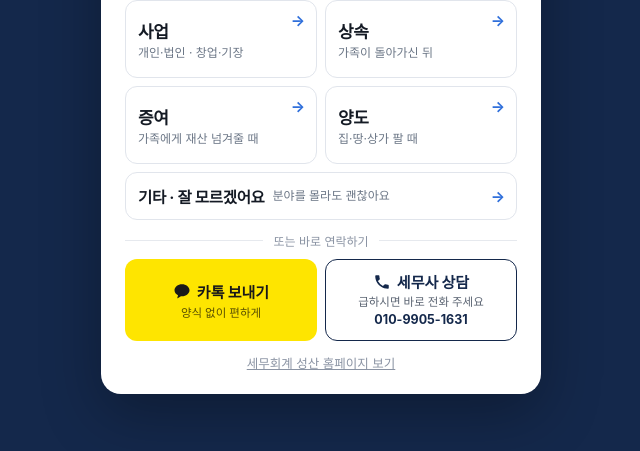
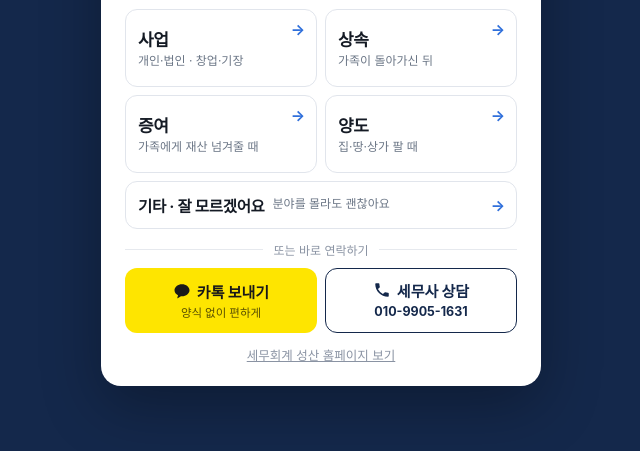
Before and after one commit to seongsantax/seongsantax.github.io, a plain HTML site: page talk.html in a window 1280 px wide. Shown: the part 227-678 px from the top of the page, without its empty margins (319-959 px from the left). Drawn offline with Linux system fonts and the light colour scheme; a web font is replaced by a local one.

Commit message:
상담 화면 전화 버튼: 급하시면 문구 삭제

```diff
--- a/talk.html
+++ b/talk.html
@@ -46,7 +46,7 @@ h1{font-size:21px;line-height:1.3;letter-spacing:-.03em;margin:0 0 4px}
 <p class="sub">분야를 고르시면 몇 가지만 여쭤본 뒤 카톡으로 연결해 드려요.</p>
 <div class="opts" id="opts"><a href="/consult?type=biz" data-k="biz"><b>사업</b><span>개인·법인 · 창업·기장</span></a><a href="/consult?type=inherit" data-k="inherit"><b>상속</b><span>가족이 돌아가신 뒤</span></a><a href="/consult?type=gift" data-k="gift"><b>증여</b><span>가족에게 재산 넘겨줄 때</span></a><a href="/consult?type=transfer" data-k="transfer"><b>양도</b><span>집·땅·상가 팔 때</span></a><a class="wide" href="/consult?type=etc" data-k="etc"><b style="font-size:15.5px">기타 · 잘 모르겠어요</b><span>분야를 몰라도 괜찮아요</span></a></div>
 <div class="or">또는 바로 연락하기</div>
-<div class="btns"><a class="kakao" href="https://pf.kakao.com/_HxmuxfX/chat"><span class="l"><svg viewBox="0 0 24 24" aria-hidden="true"><path fill="#191919" d="M12 3C6.5 3 2 6.6 2 11c0 2.8 1.9 5.3 4.7 6.7l-1 3.6c-.1.3.3.6.6.4l4.3-2.8c.5.1 1 .1 1.4.1 5.5 0 10-3.6 10-8S17.5 3 12 3z"/></svg>카톡 보내기</span><small>양식 없이 편하게</small></a><a class="tel tel-ceo" href="tel:010-9905-1631"><span class="l"><svg viewBox="0 0 24 24" aria-hidden="true"><path fill="currentColor" d="M6.62 10.79a15.05 15.05 0 0 0 6.59 6.59l2.2-2.2a1 1 0 0 1 1.02-.24c1.12.37 2.33.57 3.57.57a1 1 0 0 1 1 1V20a1 1 0 0 1-1 1C10.61 21 3 13.39 3 4a1 1 0 0 1 1-1h3.5a1 1 0 0 1 1 1c0 1.25.2 2.45.57 3.57a1 1 0 0 1-.25 1.02l-2.2 2.2z"/></svg>세무사 상담</span><small>급하시면 바로 전화 주세요<br><b>010-9905-1631</b></small></a></div>
+<div class="btns"><a class="kakao" href="https://pf.kakao.com/_HxmuxfX/chat"><span class="l"><svg viewBox="0 0 24 24" aria-hidden="true"><path fill="#191919" d="M12 3C6.5 3 2 6.6 2 11c0 2.8 1.9 5.3 4.7 6.7l-1 3.6c-.1.3.3.6.6.4l4.3-2.8c.5.1 1 .1 1.4.1 5.5 0 10-3.6 10-8S17.5 3 12 3z"/></svg>카톡 보내기</span><small>양식 없이 편하게</small></a><a class="tel tel-ceo" href="tel:010-9905-1631"><span class="l"><svg viewBox="0 0 24 24" aria-hidden="true"><path fill="currentColor" d="M6.62 10.79a15.05 15.05 0 0 0 6.59 6.59l2.2-2.2a1 1 0 0 1 1.02-.24c1.12.37 2.33.57 3.57.57a1 1 0 0 1 1 1V20a1 1 0 0 1-1 1C10.61 21 3 13.39 3 4a1 1 0 0 1 1-1h3.5a1 1 0 0 1 1 1c0 1.25.2 2.45.57 3.57a1 1 0 0 1-.25 1.02l-2.2 2.2z"/></svg>세무사 상담</span><small><b>010-9905-1631</b></small></a></div>
 <a class="home" href="/">세무회계 성산 홈페이지 보기</a>
 </div>
 <script>
```
